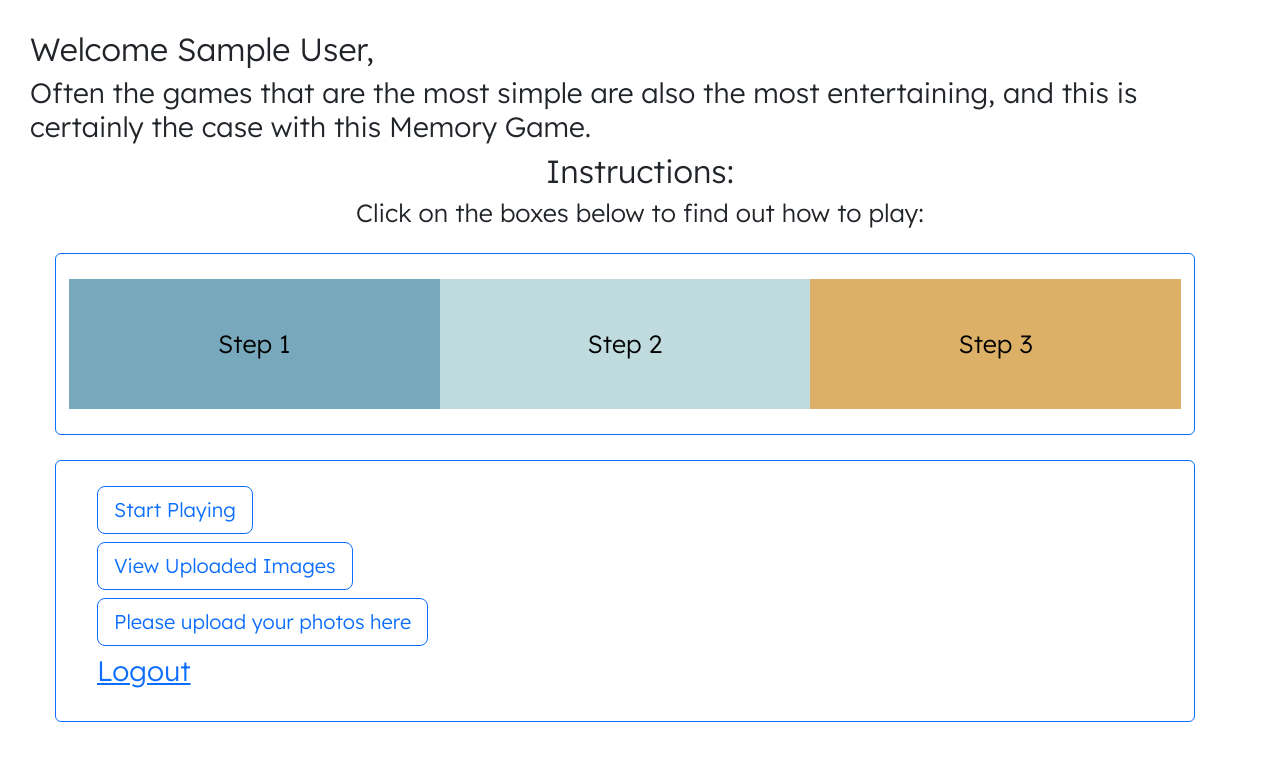
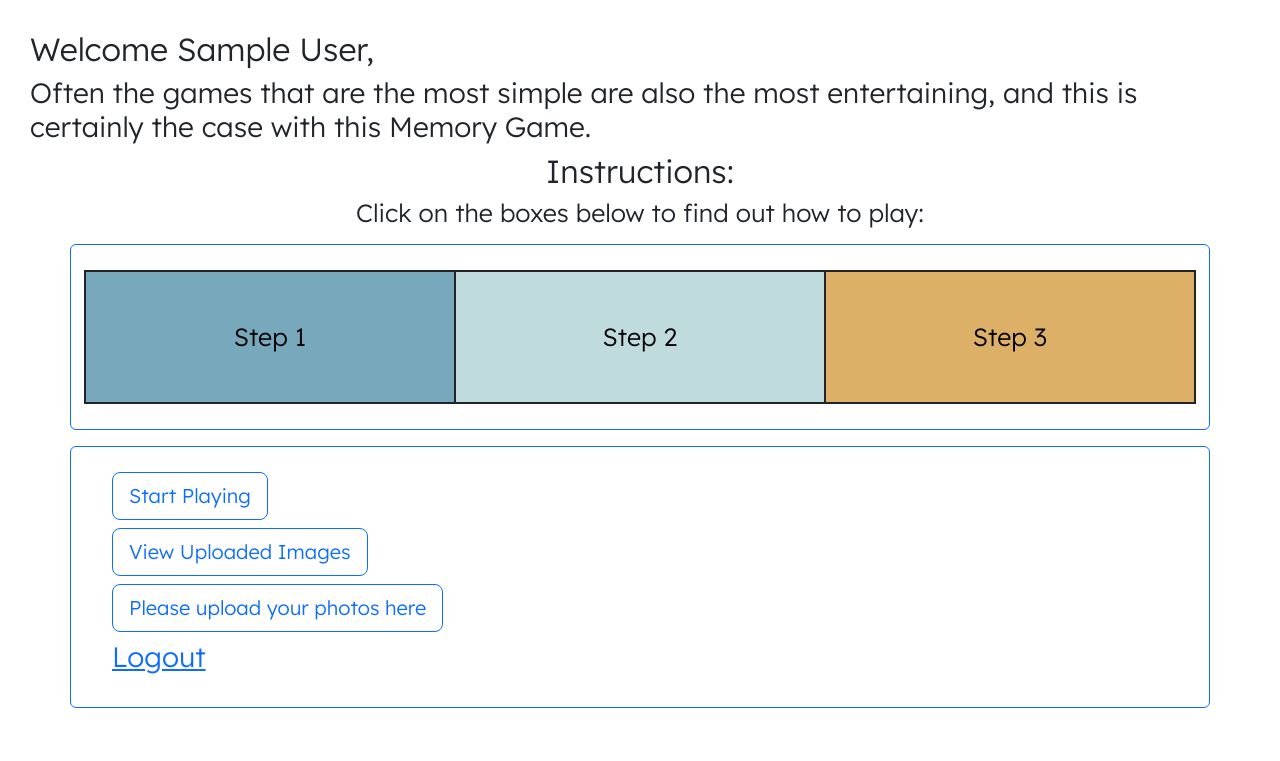
Before and after one commit to Reem-313/Personal_Memory_Game, a PHP site: page /welcome.php in a window 1280 px wide. Shown: the top 761 px of the page. Run offline with PHP 8.4, Linux system fonts and the light colour scheme; the visitor is signed in with stand-in values (Sample User, id 1).

Commit message:
improved the instruction styling-added border

```diff
--- a/welcome.php
+++ b/welcome.php
@@ -31,7 +31,6 @@
     <style>
     .container{
         padding: 25px;
-        margin:25px;
     }
 /* The grid: Three equal columns that floats next to each other */
 .column {
@@ -74,27 +73,27 @@
 
 <!-- Three columns -->
                 <div class="container card border-primary mb-3">
-<div class="row">
-  <div class="column" onclick="openTab('b1');" style="background:#78a8bc;">
+<div class="row border border-dark">
+  <div class="column border border-dark" onclick="openTab('b1');" style="background:#78a8bc;">
     Step 1
   </div>
-  <div class="column" onclick="openTab('b2');" style="background:#bfdbde;">
+  <div class="column border border-dark" onclick="openTab('b2');" style="background:#bfdbde;">
     Step 2
   </div>
-  <div class="column" onclick="openTab('b3');" style="background:#ddb067;">
+  <div class="column border border-dark" onclick="openTab('b3');" style="background:#ddb067;">
     Step 3
   </div>
 </div>
 
 <!-- Full-width columns: (hidden by default) -->
-<div id="b1" class="containerTab" style="display:none;background:#78a8bc">
+<div id="b1" class="containerTab border border-dark" style="display:none;background:#78a8bc">
   <span onclick="this.parentElement.style.display='none'" class="closebtn">&times;</span>
   <h2>Setting up the game:</h2>
   <p>Please upload enough photos with description <a href="upload.php">here </a>to play the game, you would need to upload 6 photos to play the easy level, 8 photos to play the medium level, or 12 photos to play the hard level.
   The more photos you upload, the more interesting the game would be.</p>
 </div>
 
-<div id="b2" class="containerTab" style="display:none;background:#bfdbde">
+<div id="b2" class="containerTab border border-dark" style="display:none;background:#bfdbde">
   <span onclick="this.parentElement.style.display='none'" class="closebtn">&times;</span>
   <h2>Playing Memory:</h2>
   <p>This is how you play: you can choose a card from the displayed cards grid to turn it over. Then select another card and turn it over.
@@ -103,7 +102,7 @@
   The game will track how many wrong cards you have flipped but no pressure as the main thing is for you to enjoy playing.</p>
 </div>
 
-<div id="b3" class="containerTab" style="display:none;background:#ddb067">
+<div id="b3" class="containerTab border border-dark" style="display:none;background:#ddb067">
   <span onclick="this.parentElement.style.display='none'" class="closebtn">&times;</span>
   <h2>Winning the Game:</h2>
   <p>Once all the matching pairs are found, you win the game! You may wish to terminate the game or play again.</p>
```
